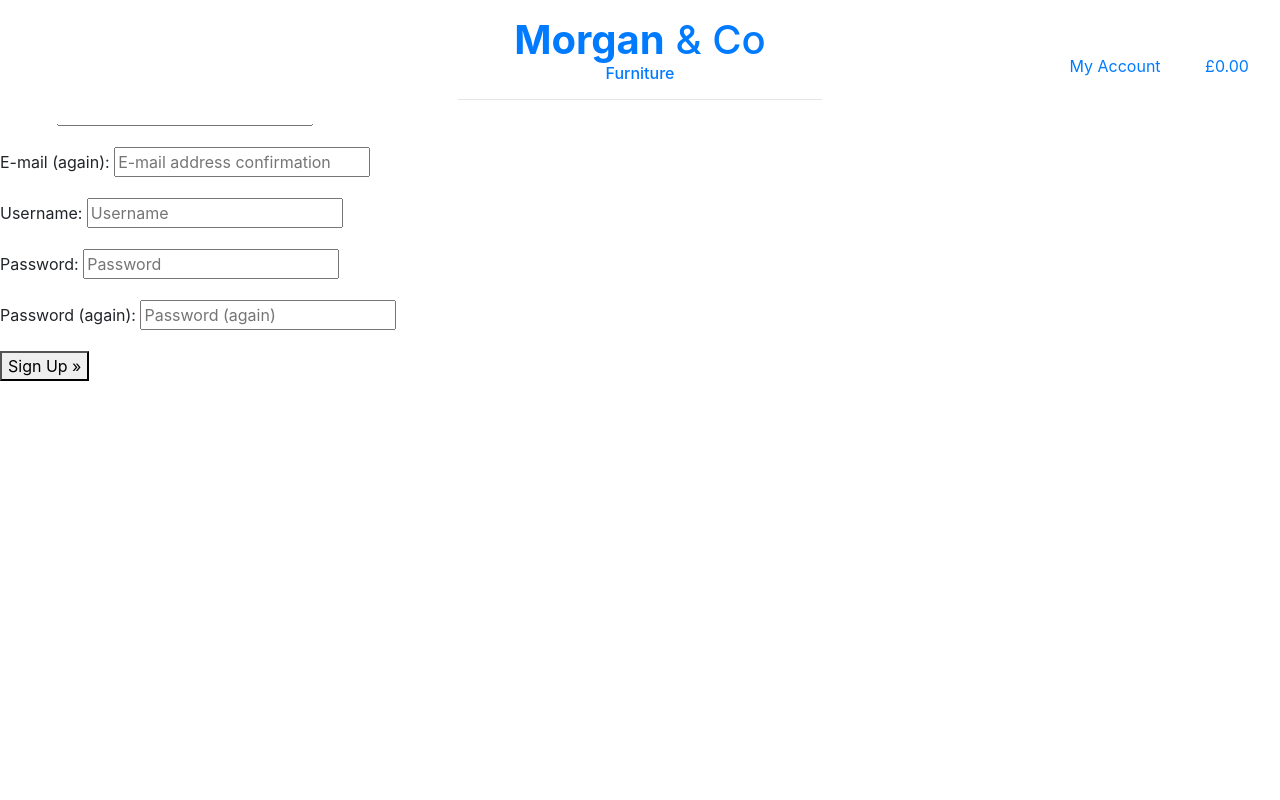
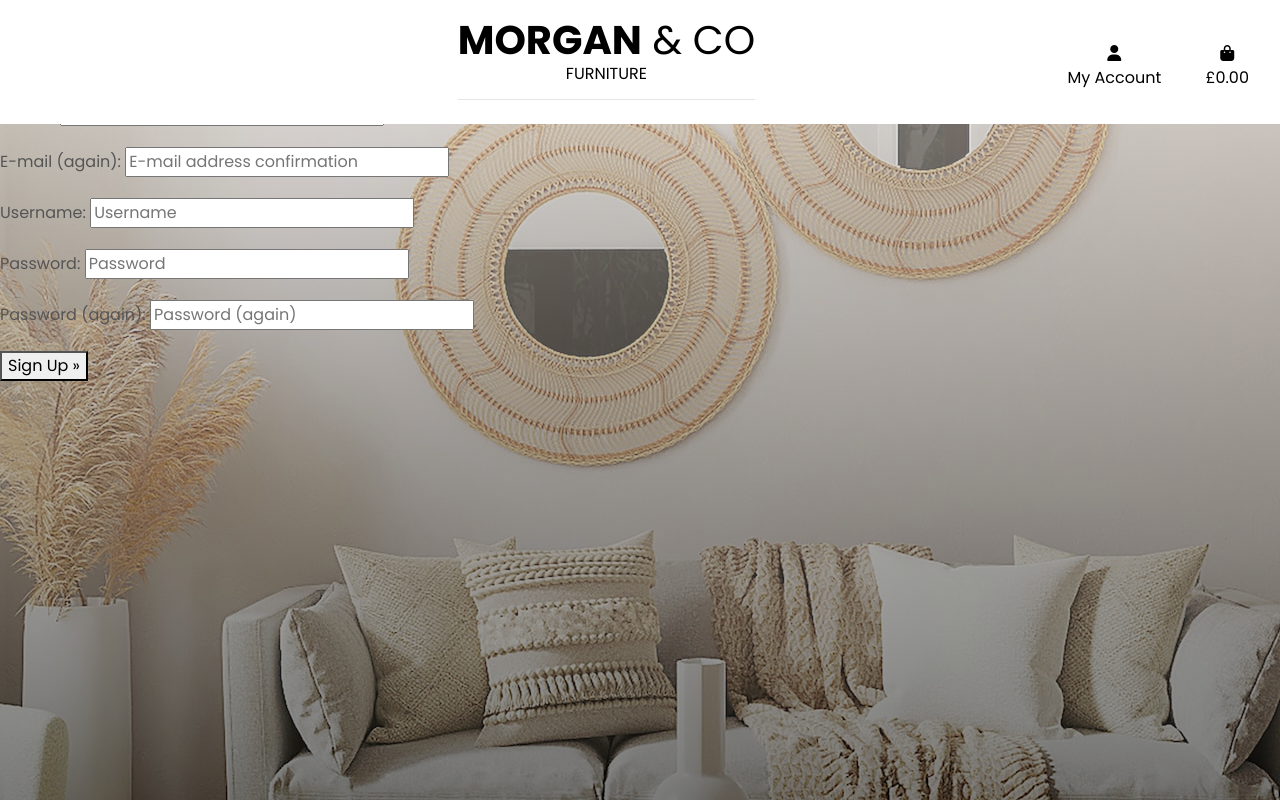
Before and after one commit to rhysmoggs/ms4-morgan-and-co, a Django app: page /accounts/signup/ in a window 1280 px wide. Run offline with Django 3.2, Linux system fonts and the light colour scheme; some libraries are stand-ins or nearby versions.

Commit message:
Dev: added css styling to homepage header in base.css

```diff
--- a/morgan_and_co/settings.py
+++ b/morgan_and_co/settings.py
@@ -150,6 +150,11 @@ USE_TZ = True
 # https://docs.djangoproject.com/en/3.2/howto/static-files/
 
 STATIC_URL = '/static/'
+STATICFILES_DIRS = (os.path.join(BASE_DIR, 'static'),)
+
+# Media files (Uploaded media images will go here)
+MEDIA_URL = '/media/'
+MEDIA_ROOT = os.path.join(BASE_DIR, 'media')
 
 # Default primary key field type
 # https://docs.djangoproject.com/en/3.2/ref/settings/#default-auto-field
--- a/morgan_and_co/urls.py
+++ b/morgan_and_co/urls.py
@@ -15,9 +15,11 @@ Including another URLconf
 """
 from django.contrib import admin
 from django.urls import path, include
+from django.conf import settings
+from django.conf.urls.static import static
 
 urlpatterns = [
     path('admin/', admin.site.urls),
     path('accounts/', include('allauth.urls')),
     path('', include('home.urls')),
-]
+] + static(settings.MEDIA_URL, document_root=settings.MEDIA_ROOT)
--- /dev/null
+++ b/static/css/base.css
@@ -0,0 +1,81 @@
+html {
+    height: 100%;
+}
+
+body {
+    background: no-repeat center center fixed;
+    background-image: linear-gradient(rgba(241, 236, 236, 0.5), rgba(0, 0, 0, 0.5)), url("/media/background-lg.jpg");
+    height: calc(100vh - 164px);
+    color: #555;
+    font-family: 'Poppins', sans-serif;
+}
+
+/* from Bulma */
+.icon {
+    align-items: center;
+    display: inline-flex;
+    justify-content: center;
+    height: 1.5rem;
+    width: 1.5rem;
+}
+
+.logo-font {
+    text-transform: uppercase;
+}
+
+.main-logo-link {
+    width: fit-content;
+}
+
+.shop-now-button {
+    background: black;
+    color: white;
+    min-width: 260px;
+}
+
+.btn-black {
+    background: black;
+    color: white;
+}
+
+.shop-now-button:hover,
+.shop-now-button:active,
+.shop-now-button:focus,
+.btn-black:hover,
+.btn-black:active,
+.btn-black:focus {
+    background: #222;
+    color: white;
+}
+
+.text-black {
+    color: #000 !important;
+}
+
+.border-black {
+    border: 1px solid black !important;
+}
+
+/* -------------------------------- Media Queries */
+
+/* Slightly larger container on xl screens */
+@media (min-width: 1200px) {
+  .container {
+    max-width: 80%;
+  }
+}
+
+/* fixed top navbar only on medium and up */
+@media (min-width: 992px) {
+    .fixed-top-desktop-only {
+        position: fixed;
+        top: 0;
+        right: 0;
+        left: 0;
+        z-index: 1030;
+    }
+
+    .header-container {
+        padding-top: 164px;
+    }
+}
--- a/templates/base.html
+++ b/templates/base.html
@@ -15,12 +15,15 @@
 
     {% block corecss %}
         <link rel="stylesheet" href="https://cdn.jsdelivr.net/npm/bootstrap@4.6.2/dist/css/bootstrap.min.css" integrity="sha384-xOolHFLEh07PJGoPkLv1IbcEPTNtaed2xpHsD9ESMhqIYd0nLMwNLD69Npy4HI+N" crossorigin="anonymous">
+        <link rel="stylesheet" href="https://fonts.googleapis.com/css2?family=Poppins:wght@400;700&display=swap">
+        <link rel="stylesheet" href="{% static 'css/base.css' %}">
         {% endblock %}
 
     {% block extra_css %}
     {% endblock %}
 
     {% block corejs %}
+        <script src="https://kit.fontawesome.com/08c2eb7d5e.js" crossorigin="anonymous"></script>
         <script src="https://cdn.jsdelivr.net/npm/jquery@3.5.1/dist/jquery.min.js" integrity="sha256-9/aliU8dGd2tb6OSsuzixeV4y/faTqgFtohetphbbj0=" crossorigin="anonymous"></script>
         <script src="https://cdn.jsdelivr.net/npm/bootstrap@4.6.2/dist/js/bootstrap.bundle.min.js" integrity="sha384-Fy6S3B9q64WdZWQUiU+q4/2Lc9npb8tCaSX9FK7E8HnRr0Jz8D6OP9dO5Vg3Q9ct" crossorigin="anonymous"></script>
     {% endblock %}
@@ -41,8 +44,7 @@
         <div class="col-12 col-lg-4 my-auto py-1 py-lg-0">
           <ul class="list-inline list-unstyled text-center text-lg-right my-0">
             <li class="list-inline-item dropdown">
-              <a class="text-black nav-link" href="#" id="user-options" data-toggle="dropdown" aria-haspopup="true"
-                aria-expanded="false">
+              <a class="text-black nav-link" href="#" id="user-options" data-toggle="dropdown" aria-haspopup="true" aria-expanded="false">
                 <div class="text-center">
                   <div><i class="fas fa-user"></i></div>
                   <p class="my-0">My Account</p>
```
Also changed, not shown: media/background-lg.jpg (added). Lines whose indentation alone changed are shown as unchanged.
